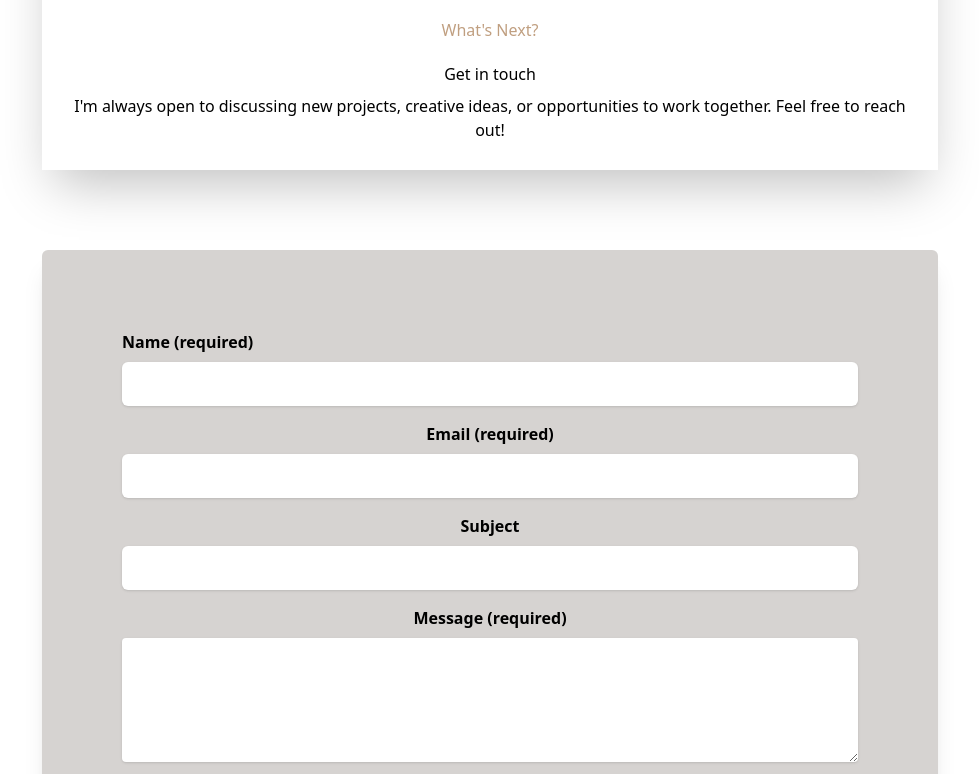
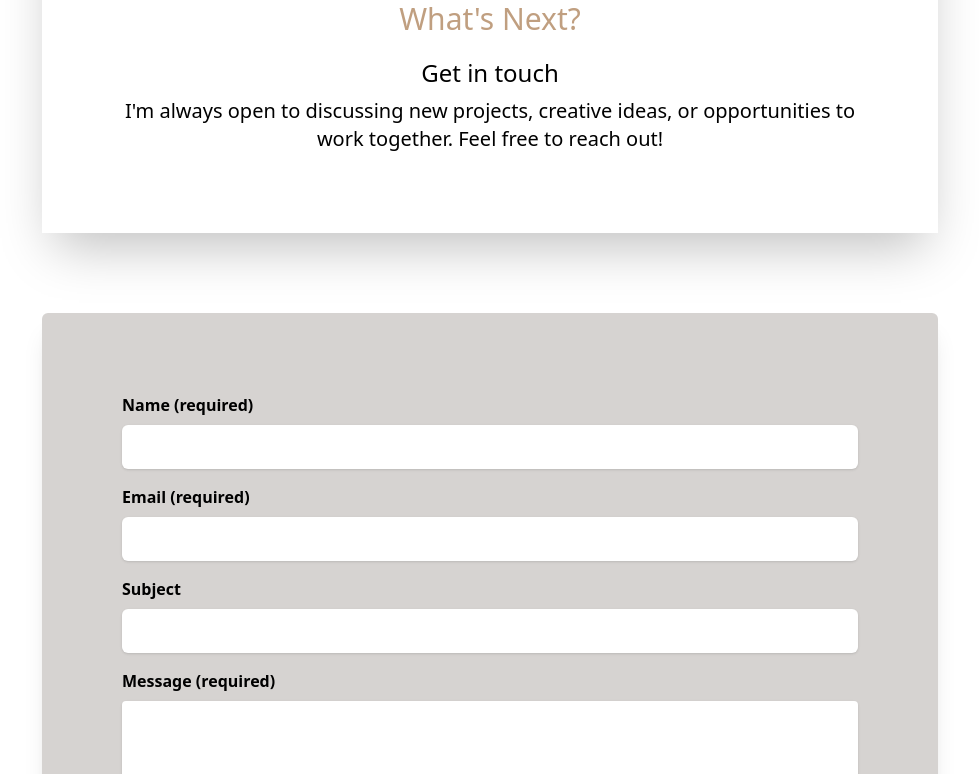
Before and after one commit to pr4t1ma/react-vite-portfolio, a React (Vite) app: page /react-vite-portfolio/contact in a window 1280 px wide. Shown: the part 786-1560 px from the top of the page, without its empty margins (150-1129 px from the left). Built offline with nearby package versions, Linux system fonts and the light colour scheme.

Commit message:
All changes

```diff
--- a/src/components/GetInTouch/GetInTouch.tsx
+++ b/src/components/GetInTouch/GetInTouch.tsx
@@ -8,12 +8,12 @@ type GetInTouchProps = {
 
 export const GetInTouch: FC<GetInTouchProps> = ({ title, subtitle, text }) => {
   return (
-    <div className="get-intouch container mx-2 my-20 w-fit bg-white shadow-2xl p-7 text-center mb-20  md:mx-auto lg:max-w-4xl lg:mx-auto">
+    <div className="get-intouch container  mx-2 my-20 w-fit bg-white shadow-2xl p-20 text-center mb-20  md:mx-auto lg:max-w-4xl lg:mx-auto">
       <img src="../images/Pam.jpg" alt="" />
 
-      <h1 className="text-tan my-5 "> {title} </h1>
-      <h2 className="my-2">{subtitle}</h2>
-      <p>{text}</p>
+      <h1 className="text-tan my-5 text-3xl "> {title} </h1>
+      <h2 className="my-2 text-2xl">{subtitle}</h2>
+      <p className="text-xl">{text}</p>
     </div>
   );
 };
--- a/src/pages/ContactComponent/Contact.tsx
+++ b/src/pages/ContactComponent/Contact.tsx
@@ -47,7 +47,7 @@ export const Contact = () => {
               required
             />
           </div>
-          <div className="mb-4">
+          <div className="mb-4 flex flex-col items-start">
             <label
               htmlFor="email"
               className="block text-gray-700 font-bold mb-2"
@@ -63,7 +63,7 @@ export const Contact = () => {
               required
             />
           </div>
-          <div className="mb-4">
+          <div className="mb-4 flex flex-col items-start">
             <label
               htmlFor="subject"
               className="block text-gray-700 font-bold mb-2"
@@ -78,7 +78,7 @@ export const Contact = () => {
               onChange={(e) => setSubject(e.target.value)}
             />
           </div>
-          <div className="mb-4">
+          <div className="mb-4 flex flex-col items-start">
             <label
               htmlFor="message"
               className="block text-gray-700 font-bold mb-2"
```
Also changed, not shown: src/pages/HomeComponents/Home.tsx (+4 -4 lines).
